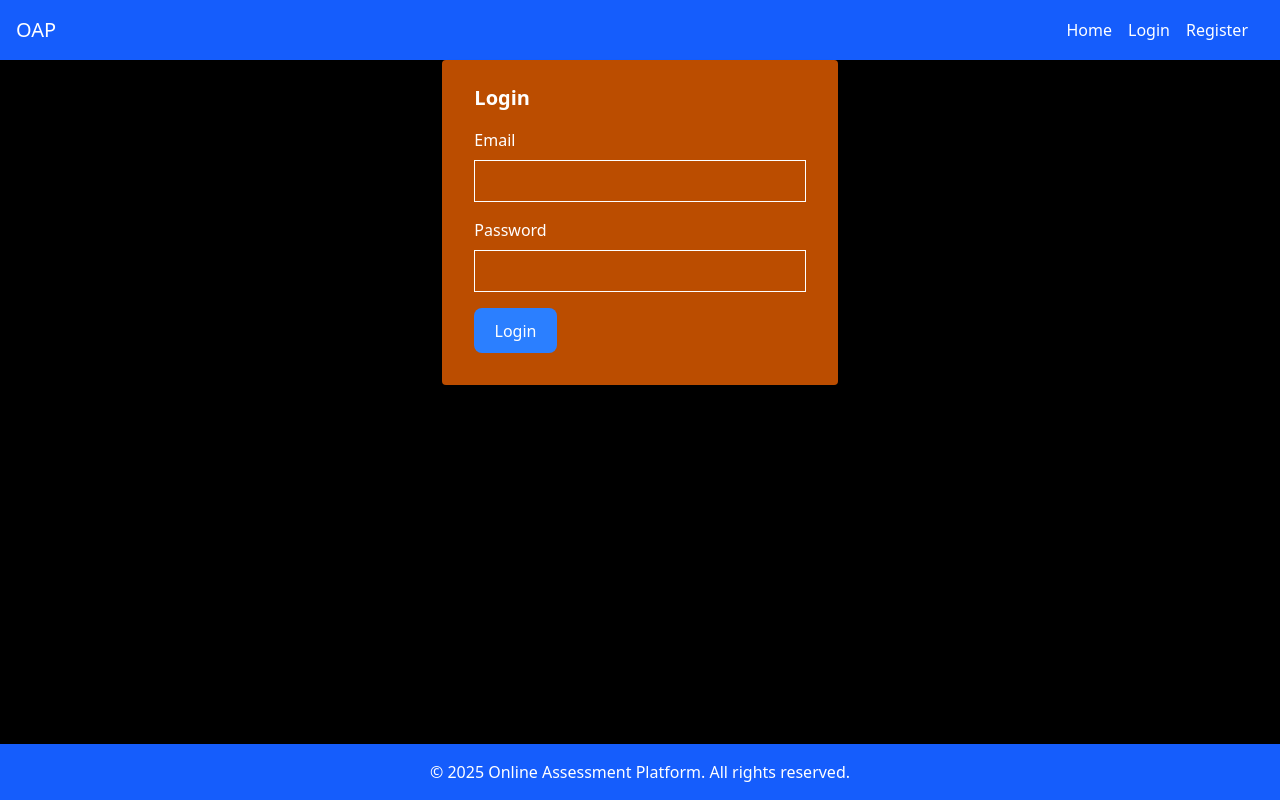
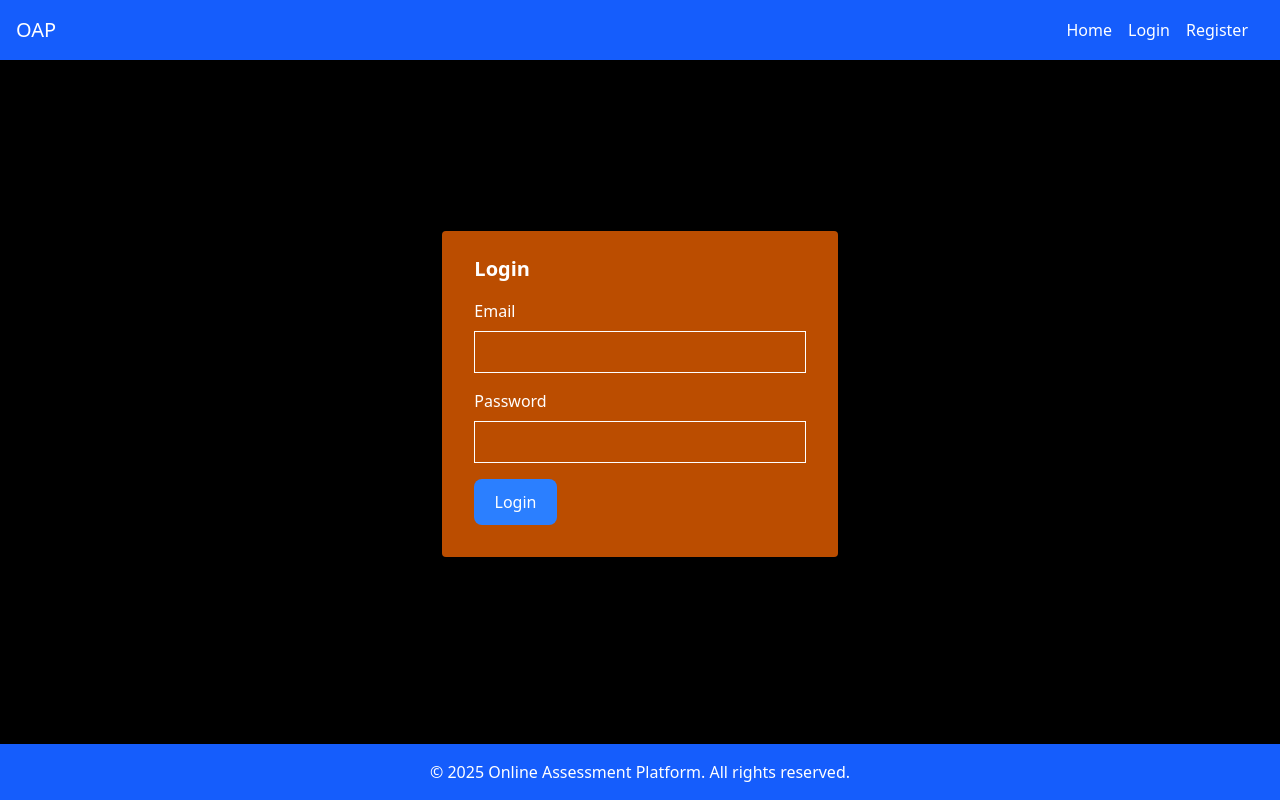
Before and after one commit to dhilrohith/Exam-Portal-MERN, a React (Vite) app in the folder client/exam-portal/: page /login in a window 1280 px wide. Built offline with nearby package versions, Linux system fonts and the light colour scheme.

Commit message:
alignment adjustwed

```diff
--- a/client/exam-portal/src/components/auth/LoginForm.jsx
+++ b/client/exam-portal/src/components/auth/LoginForm.jsx
@@ -31,7 +31,8 @@ const LoginForm = () => {
   }
 
   return (
-    <form onSubmit={handleSubmit} className="bg-amber-700 shadow-md rounded px-8 pt-6 pb-8 mb-4 max-w-md mx-auto">
+    <form onSubmit={handleSubmit} className="bg-amber-700 shadow-md rounded px-8 pt-6 pb-8 mb-4 max-w-md mx-auto
+    ">
       <h2 className="text-xl font-bold mb-4">Login</h2>
       {error && <p className="text-red-700 font-bold mb-4">{error}</p>}
       <label className="block mb-2" htmlFor="email">Email</label>
--- a/client/exam-portal/src/pages/Login.jsx
+++ b/client/exam-portal/src/pages/Login.jsx
@@ -3,7 +3,7 @@ import LoginForm from '../components/auth/LoginForm';
 
 function Login() {
   return (
-    <div className="flex justify-center items-center  ">
+    <div className="flex flex-1 justify-center items-center  ">
       <LoginForm />
     </div>
   );
```
